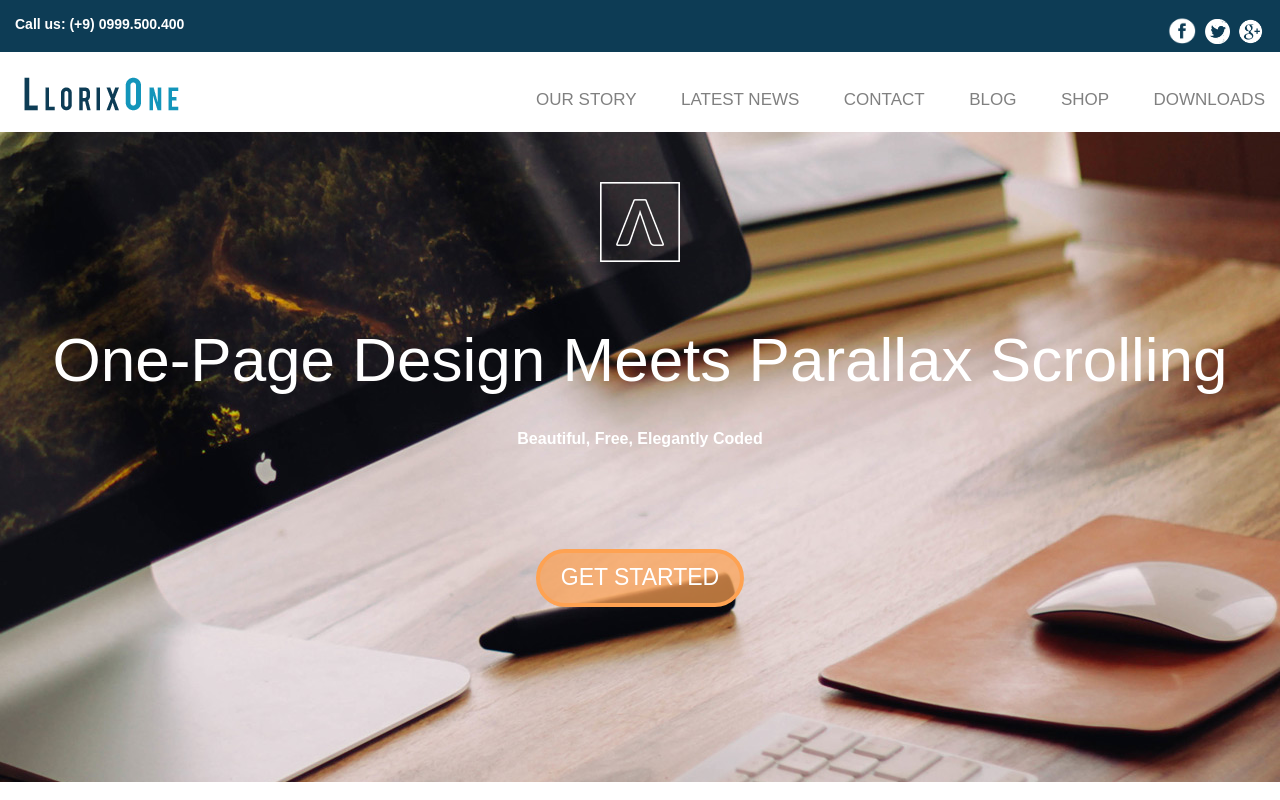
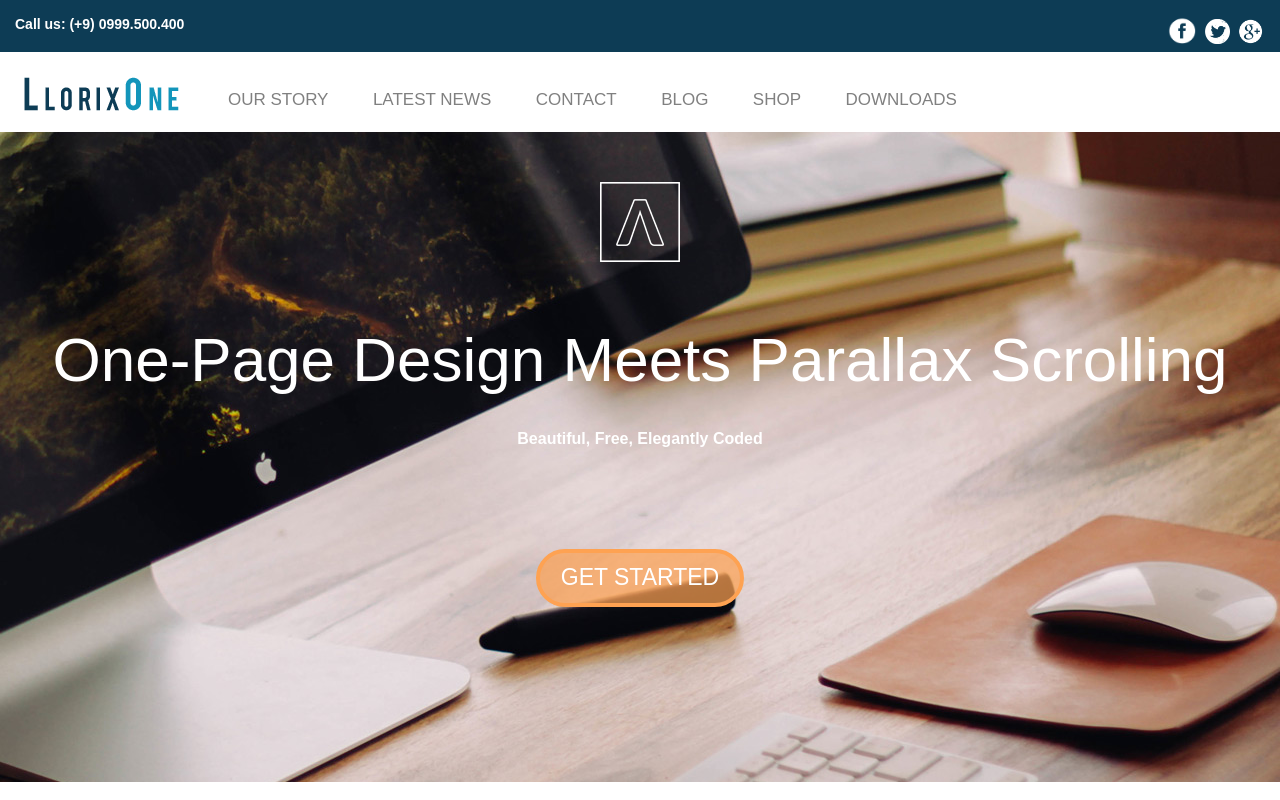
Before and after one commit to e-mk/accounting-consulting, a plain HTML site: page index.html in a window 1280 px wide. Shown: the top 800 px of the page. Drawn offline with Linux system fonts and the light colour scheme.

Commit message:
Fix menu

```diff
--- a/sass/style.scss
+++ b/sass/style.scss
@@ -462,4 +462,8 @@ iframe {
 			margin: auto;
 		}
 	}
+
+	.inner-menu ul {
+		float: none;
+	}
 }
```
Also changed, not shown: css/style.css.
